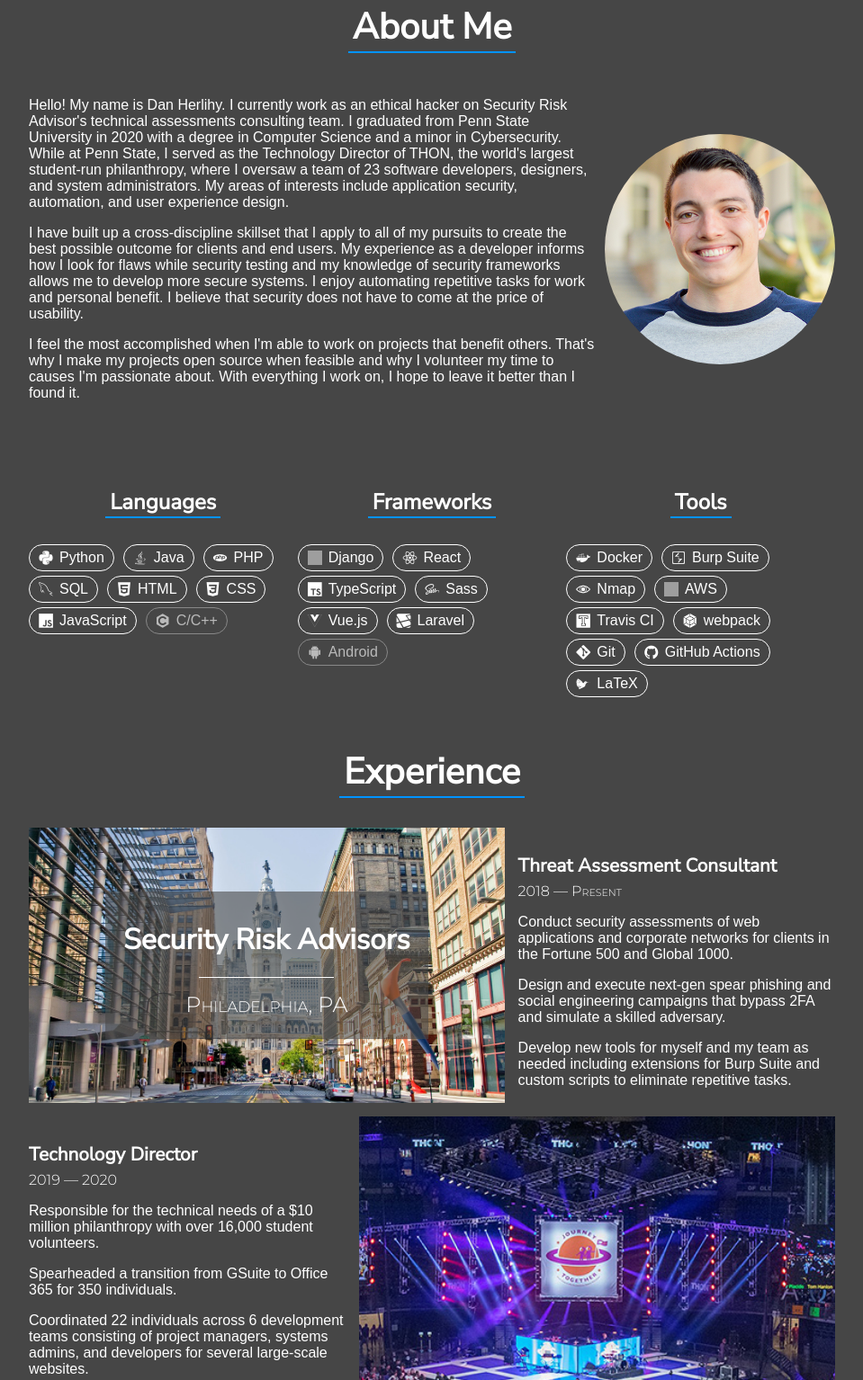
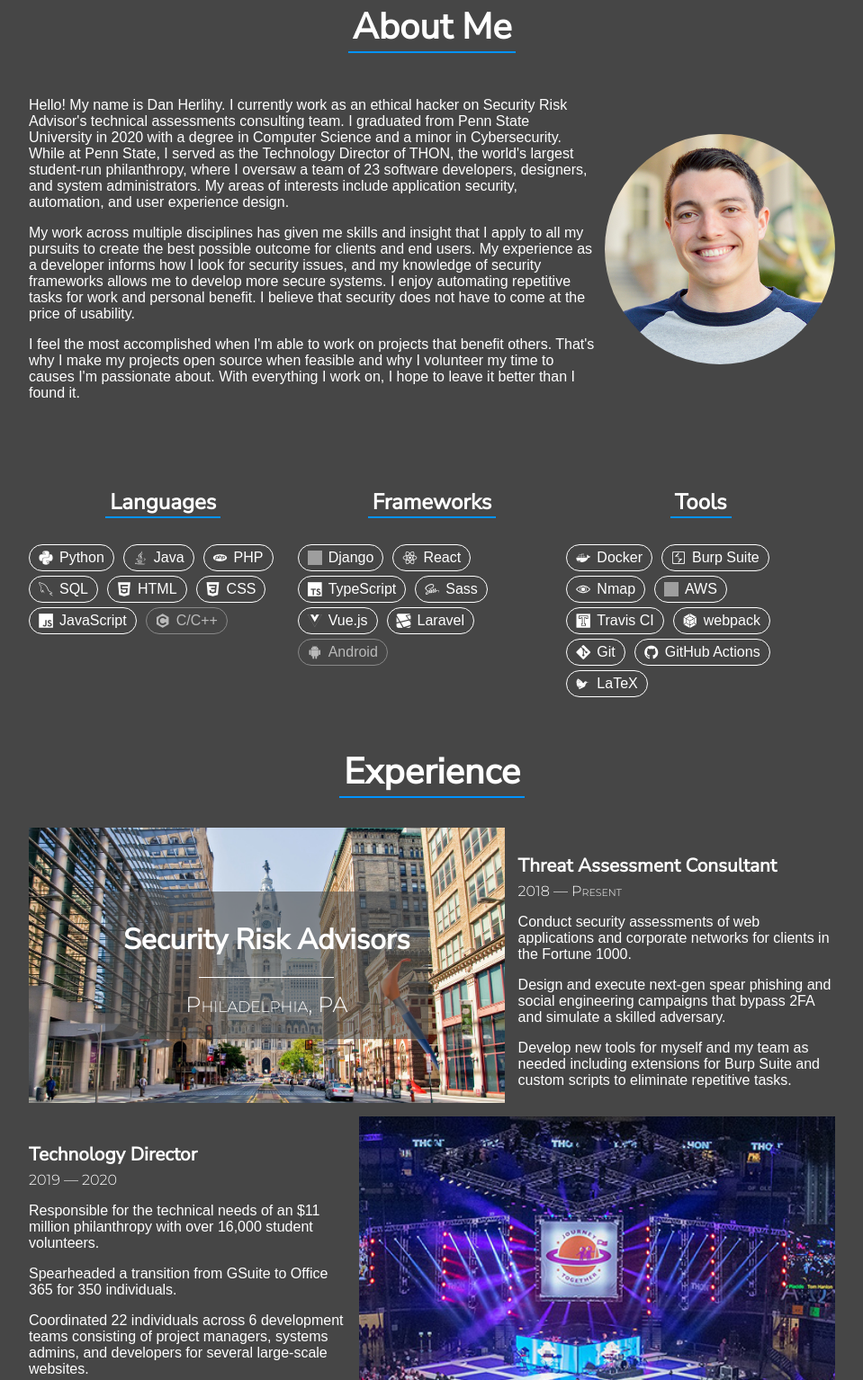
Before and after one commit to DHerls/danherlihy.me, a plain HTML site: page index.html in a window 1280 px wide. Shown: the part 869-2403 px from the top of the page at 90% size, without its empty margins (160-1119 px from the left). Drawn offline with nearby package versions, Linux system fonts and the light colour scheme; grey boxes are pictures that could not be loaded.

Commit message:
Change wording and punctuation

```diff
--- a/index.html
+++ b/index.html
@@ -56,8 +56,8 @@
                             My areas of interests include application security, automation, and user experience design.
                         </p>
                         <p>
-                            I have built up a cross-discipline skillset that I apply to all of my pursuits to create the best possible outcome for clients and end users.
-                            My experience as a developer informs how I look for flaws while security testing and my knowledge of security
+                            My work across multiple disciplines has given me skills and insight that I apply to all my pursuits to create the best possible outcome for clients and end users.
+                            My experience as a developer informs how I look for security issues, and my knowledge of security
                             frameworks allows me to develop more secure systems. I enjoy automating repetitive tasks for work and personal benefit.
                             I believe that security does not have to come at the price of usability.
                         </p>
@@ -212,7 +212,7 @@
                                 <span class="subtitle">2018 &mdash; Present</span>
 
                                 <p>Conduct security assessments of web applications and corporate networks for clients in the
-                                    Fortune 500 and Global 1000.</p>
+                                    Fortune 1000.</p>
                                 <p>Design and execute next-gen spear phishing and social engineering campaigns that bypass 2FA and simulate a
                                     skilled adversary.</p>
                                 <p>Develop new tools for myself and my team as needed including extensions for Burp Suite and custom scripts to
@@ -232,7 +232,7 @@
                             <div class="experience-position">
                                 <h4>Technology Director</h4>
                                 <span class="subtitle">2019 &mdash; 2020</span>
-                                <p>Responsible for the technical needs of a $10 million philanthropy with over 16,000 student volunteers.</p>
+                                <p>Responsible for the technical needs of an $11 million philanthropy with over 16,000 student volunteers.</p>
                                 <p>Spearheaded a transition from GSuite to Office 365 for 350 individuals.</p>
                                 <p>Coordinated 22 individuals across 6 development teams consisting of project managers, systems admins, and developers for several large-scale websites.</p>
                             </div>
@@ -282,7 +282,7 @@
                                 <div class="project-description">
                                     Nonograms is a single-page application built to create and share logic puzzles called nonograms.
                                     I built this site as a way to familiarize myself with the principles of React and TypeScript.
-                                    The puzzles are encoded into the URLs so no information needs to be saved server-side.
+                                    The puzzles are encoded into the URLs, so no information needs to be saved server-side.
                                     The project is currently hosted on S3 behind CloudFront.
                                 </div>
                                 <div class="project-links">
```
